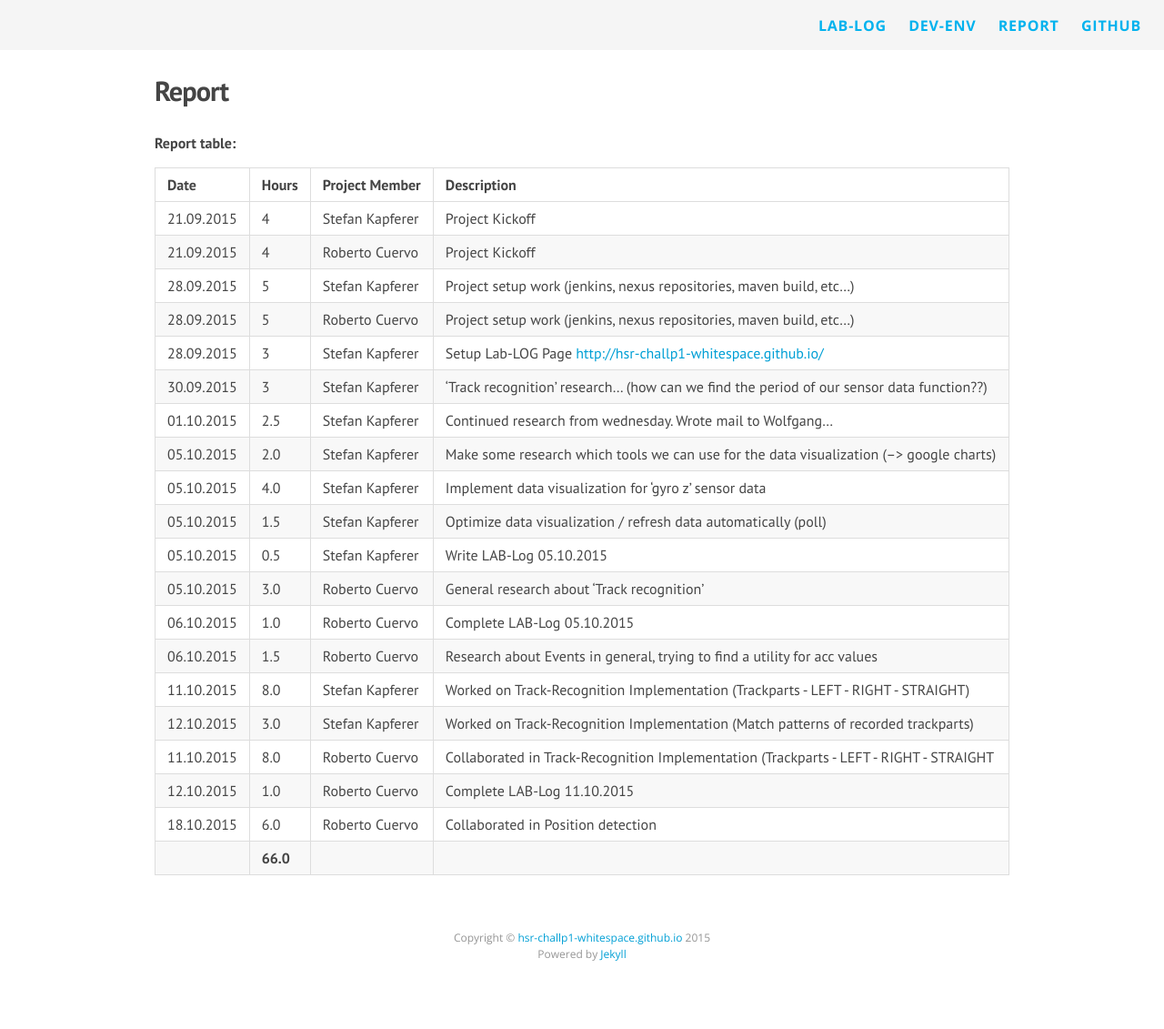
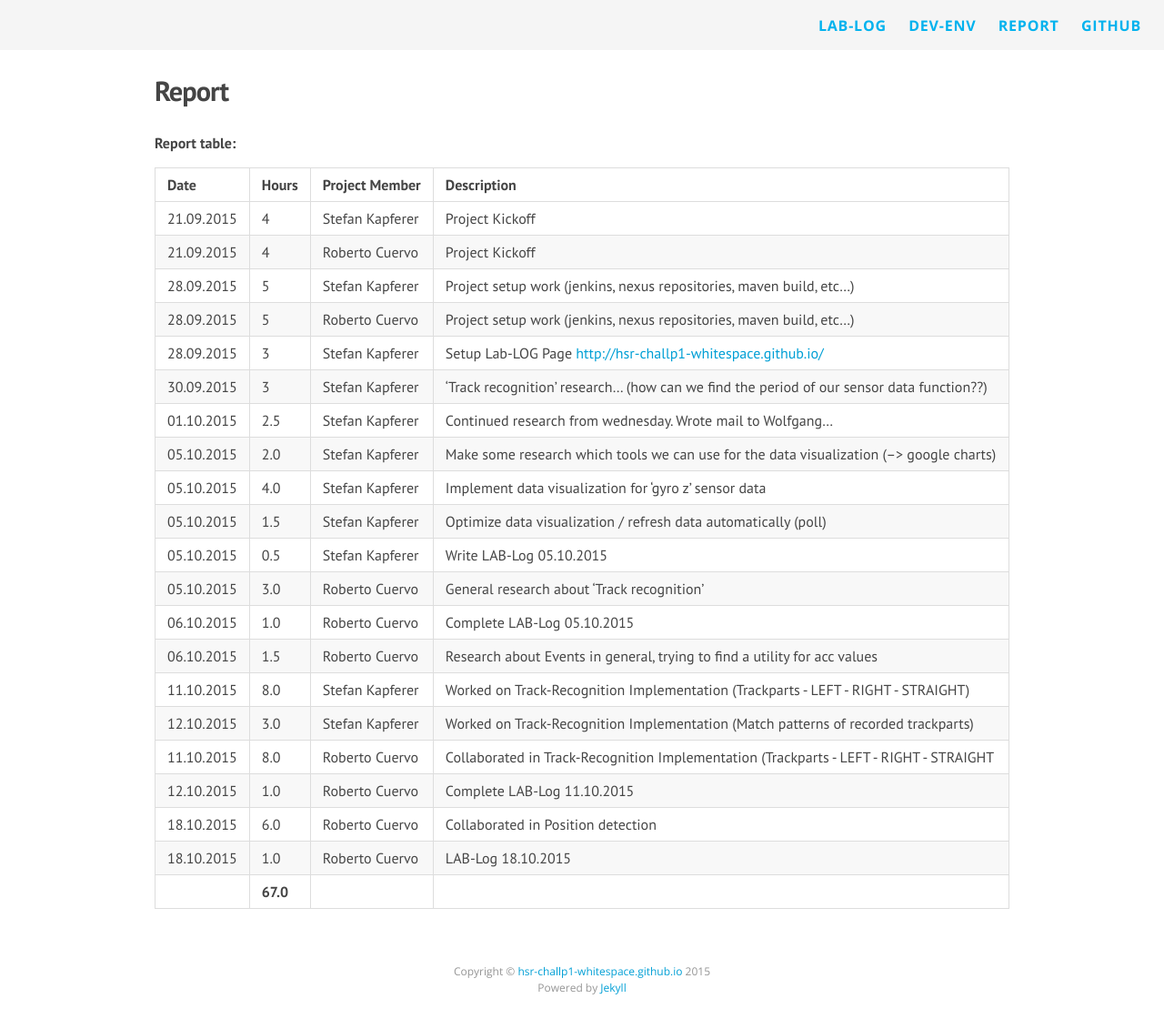
Before and after one commit to HSR-ChallP1-Whitespace/hsr-challp1-whitespace.github.io, a Jekyll site: the page built from report.md, in a window 1280 px wide. Shown: the whole page at 91% size. Built offline with Jekyll 4.4.1, drawn with Linux system fonts in a browser that asks for light colours; nearby versions of some CDN libraries; Markdown is read by kramdown in place of the engine named in the settings; before the commit the page ends 1094 px from its top, so only the background shows below that.

Commit message:
time anoted

```diff
--- a/report.md
+++ b/report.md
@@ -26,4 +26,5 @@ permalink: /report/
 | 11.10.2015    | 8.0           | Roberto Cuervo  | Collaborated in Track-Recognition Implementation (Trackparts - LEFT - RIGHT - STRAIGHT                        |
 | 12.10.2015    | 1.0           | Roberto Cuervo  | Complete LAB-Log 11.10.2015                                                                                   |
 | 18.10.2015    | 6.0           | Roberto Cuervo  | Collaborated in Position detection                                                                            |
-|               | **66.0**      |                 |                                                                                                               |
+| 18.10.2015    | 1.0           | Roberto Cuervo  | LAB-Log 18.10.2015                                                                               |
+|               | **67.0**      |                 |                                                                                                               |
```
